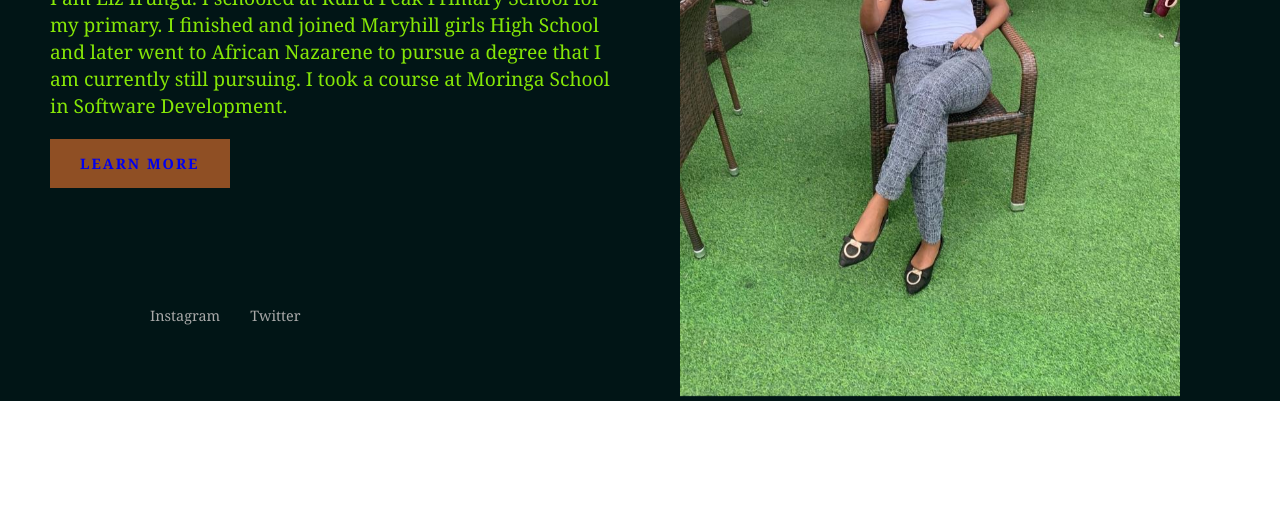
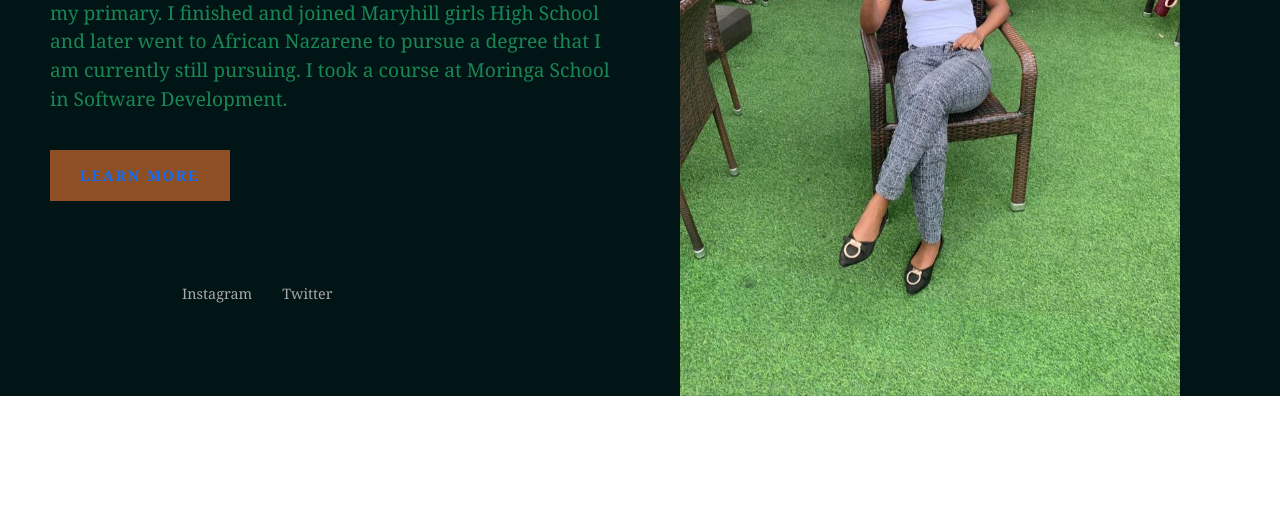
Before and after one commit to irunguliz/Portfolio, a plain HTML site: page Education.html in a window 1280 px wide. Shown: the part 271-800 px from the top of the page. Drawn offline with nearby package versions, Linux system fonts and the light colour scheme.

Commit message:
Education.html

```diff
--- a/Education.html
+++ b/Education.html
@@ -4,6 +4,7 @@
     <meta charset="UTF-8">
     <meta http-equiv="X-UA-Compatible" content="IE=edge">
     <meta name="viewport" content="width=device-width, initial-scale=1.0">
+    <link href="https://cdn.jsdelivr.net/npm/bootstrap@5.0.2/dist/css/bootstrap.min.css" rel="stylesheet" integrity="sha384-EVSTQN3/azprG1Anm3QDgpJLIm9Nao0Yz1ztcQTwFspd3yD65VohhpuuCOmLASjC" crossorigin="anonymous">
     <link rel="stylesheet" href="liz.css">
     <title> Website Landing Page</title>
 </head>
@@ -12,7 +13,7 @@
         <div class="content">
             <div>
             <h2> Liz Irungu</h2>
-            <p>
+            <p class="text-success">
                 I am Liz Irungu. I schooled at Ruiru Peak Primary School for my primary. I finished and joined Maryhill girls High School and later went to African Nazarene to pursue a degree that I am currently still pursuing. I took a course at Moringa School in Software Development.
             </p>
             <a href="#">Learn more</a>
```
